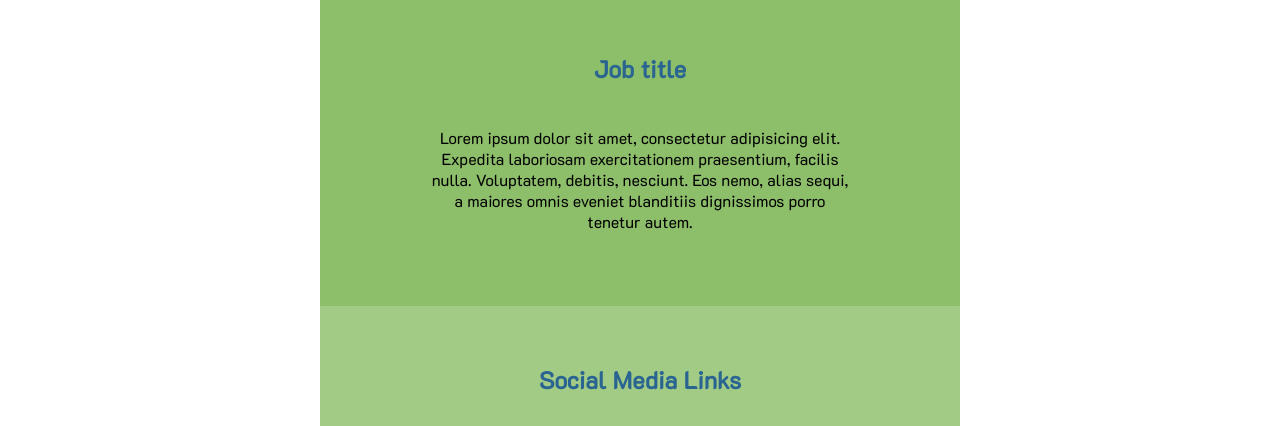
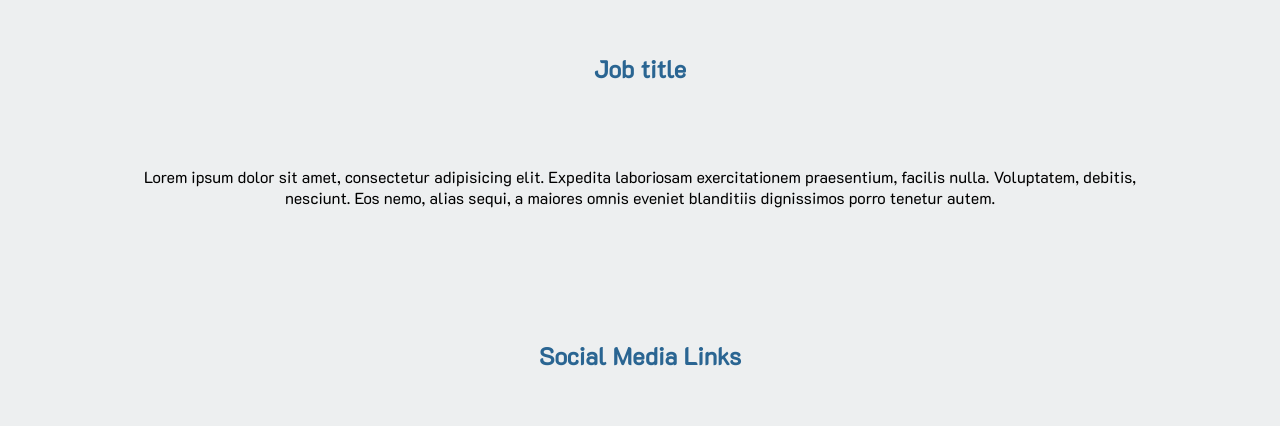
Before and after one commit to Klebergj/profile, a plain HTML site: page index.html in a window 1280 px wide. Shown: the part 282-708 px from the top of the page. Drawn offline with Linux system fonts and the light colour scheme.

Commit message:
Made my profile better

```diff
--- a/index.html
+++ b/index.html
@@ -9,13 +9,13 @@
   <link rel="stylesheet" href="https://use.fontawesome.com/releases/v5.0.10/css/all.css">
 </head>
 <body>
-  <div class="profile_card">
+  <div class="card" id="profile_card">
     <img src="images/pf_picture.jpeg">
     <h1>Jordy Kléberg</h1>
     <h2>Job title</h2>
     <p>Lorem ipsum dolor sit amet, consectetur adipisicing elit. Expedita laboriosam exercitationem praesentium, facilis nulla. Voluptatem, debitis, nesciunt. Eos nemo, alias sequi, a maiores omnis eveniet blanditiis dignissimos porro tenetur autem.</p>
   </div>
-  <div class="social_links">
+  <div class="card" id="social_links">
     <h2>Social Media Links</h2>
       <a href="#">Facebook
         <i class="fab fa-facebook-square"></i>
@@ -27,7 +27,7 @@
         <i class="fab fa-twitter-square"></i>
       </a>
   </div>
-  <div class="favorite-movies">
+  <div class="card" id="favorite-movies">
     <h2>Favorite Movies</h2>
     <table>
       <tr>
--- a/style.css
+++ b/style.css
@@ -2,8 +2,9 @@
       width: 100%;
       font-family: K2D, sans-serif;
       margin: 0;
+      background-color: rgb(237, 239, 240)
     }
-    .profile_card{
+/*    .profile_card{
       width: 50%;
       display: block;
       margin: 0 auto;
@@ -28,7 +29,7 @@
       width: 50%;
       margin: 0 auto;
       background-color: rgb(184, 213, 163);
-    }
+    }*/
     img{
       width: 150px;
       height: 150px;
```
